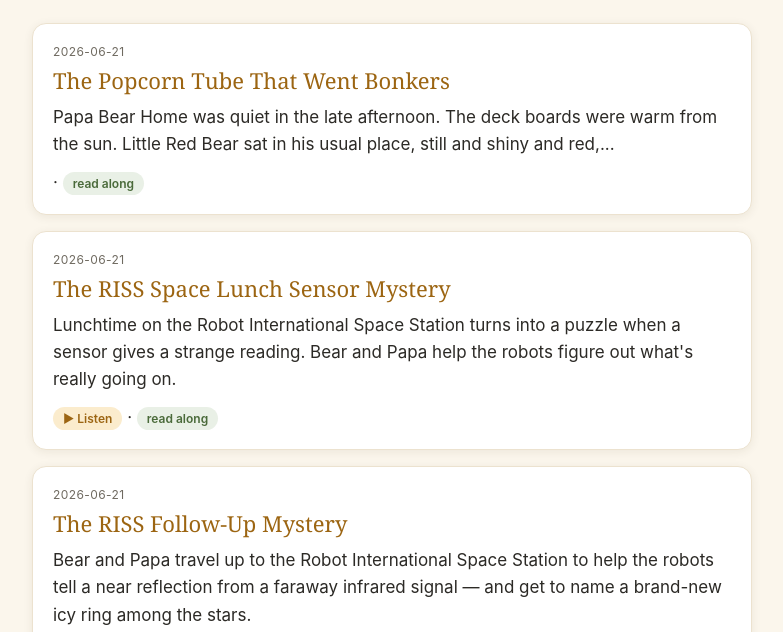
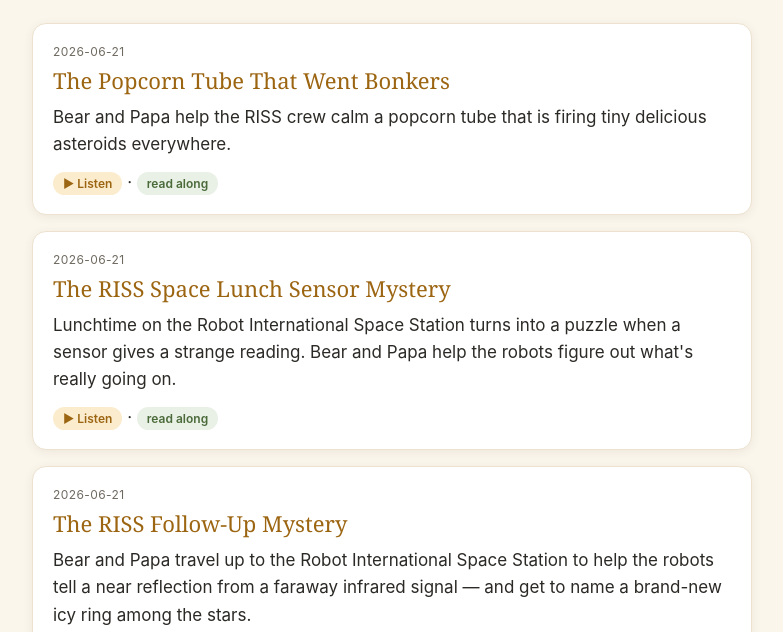
Before and after one commit to AustinAmaya/bear-papa-storybook-a807fd, a plain HTML site: page index.html in a window 1280 px wide. Shown: the part 168-800 px from the top of the page, without its empty margins (248-1031 px from the left). Drawn offline with Linux system fonts and the light colour scheme.

Commit message:
Republish storybook (2026-06-21 21:59)

```diff
--- a/index.html
+++ b/index.html
@@ -14,8 +14,8 @@
 <div class="grid"><a class="card" href="story/riss-popcorn-tube-bonkers.html">
 <span class="date">2026-06-21</span>
 <span class="title">The Popcorn Tube That Went Bonkers</span>
-<span class="blurb">Papa Bear Home was quiet in the late afternoon. The deck boards were warm from the sun. Little Red Bear sat in his usual place, still and shiny and red,...</span>
-<span class="meta"> &middot; <span class="badge text">read along</span></span></a><a class="card" href="story/riss-space-lunch.html">
+<span class="blurb">Bear and Papa help the RISS crew calm a popcorn tube that is firing tiny delicious asteroids everywhere.</span>
+<span class="meta"><span class="badge">&#9658; Listen</span> &middot; <span class="badge text">read along</span></span></a><a class="card" href="story/riss-space-lunch.html">
 <span class="date">2026-06-21</span>
 <span class="title">The RISS Space Lunch Sensor Mystery</span>
 <span class="blurb">Lunchtime on the Robot International Space Station turns into a puzzle when a sensor gives a strange reading. Bear and Papa help the robots figure out what&#x27;s really going on.</span>
```
Also changed, not shown: story/riss-popcorn-tube-bonkers.html (+2 -2 lines).
